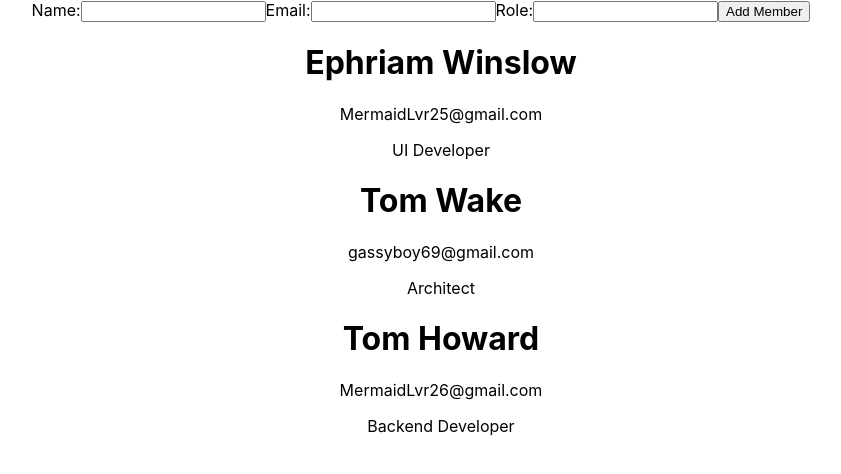
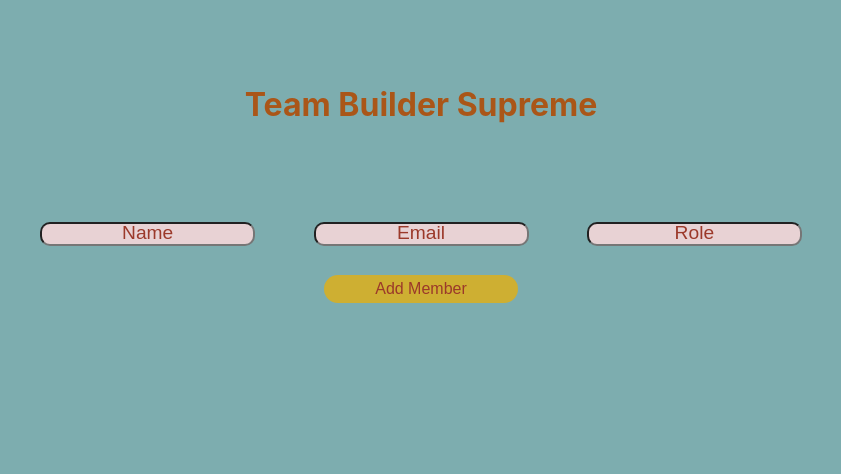
Before and after one commit to bloominstituteoftechnology/team-builder, a React (Create React App) app in the folder team-builder/: page / in a window 1280 px wide. Shown: the top 474 px of the page, without its empty margins (219-1060 px from the left). Built offline with nearby package versions, Linux system fonts and the light colour scheme.

Commit message:
MVP plus styling

```diff
--- a/team-builder/src/App.js
+++ b/team-builder/src/App.js
@@ -1,13 +1,29 @@
-import React from "react";
+import React, { useState } from "react";
 import "./App.css";
 import Form from "./Form";
 import TeamMembers from "./TeamMembers";
+import NewMember from "./NewMember";
 
 function App() {
+  const [members, setMember] = useState([{}]);
+
+  const addNewMember = member => {
+    const newMember = {
+      name: member.name,
+      email: member.email,
+      role: member.role
+    };
+    setMember([...members, newMember]);
+  };
+
   return (
-    <div className="App">
-      <Form />
-      <TeamMembers />
+    <div>
+      <h1>Team Builder Supreme</h1>
+      <div className="App">
+        <Form addNewMember={addNewMember} />
+        {/* <TeamMembers /> */}
+        <NewMember members={members} />
+      </div>
     </div>
   );
 }
--- a/team-builder/src/Form.js
+++ b/team-builder/src/Form.js
@@ -2,26 +2,47 @@ import React, { useState } from "react";
 
 const Form = props => {
   const [member, setMember] = useState({
-    name: "Name",
-    email: "Email",
-    role: "Role"
+    name: "",
+    email: "",
+    role: ""
   });
+
+  const changeInfo = event => {
+    setMember({ ...member, [event.target.name]: event.target.value });
+  };
 
   const submitMember = event => {
     event.preventDefault();
     props.addNewMember(member);
-    setMember({ name: "Name", email: "Email", role: "Role" });
+    setMember({ name: "", email: "", role: "" });
   };
 
   return (
     <div>
       <form onSubmit={submitMember}>
-        <label htmlFor="name">Name:</label>
-        <input id="name" type="text" name="name"></input>
-        <label htmlFor="email">Email:</label>
-        <input id="email" type="text" name="email"></input>
-        <label htmlFor="role">Role:</label>
-        <input id="role" type="text" name="role"></input>
+        <input
+          id="name"
+          type="text"
+          name="name"
+          placeholder="Name"
+          onChange={changeInfo}
+        />
+
+        <input
+          id="email"
+          type="text"
+          name="email"
+          placeholder="Email"
+          onChange={changeInfo}
+        />
+
+        <input
+          id="role"
+          type="text"
+          name="role"
+          placeholder="Role"
+          onChange={changeInfo}
+        />
         <button type="submit">Add Member</button>
       </form>
     </div>
--- /dev/null
+++ b/team-builder/src/NewMember.js
@@ -0,0 +1,19 @@
+import React from "react";
+
+const NewMember = props => {
+  return (
+    <>
+      <div>
+        {props.members.map(item => (
+          <div className="member-card" key={item.name}>
+            <h2>{item.name}</h2>
+            <p>{item.email}</p>
+            <p>{item.role}</p>
+          </div>
+        ))}
+      </div>
+    </>
+  );
+};
+
+export default NewMember;
--- a/team-builder/src/TeamMembers.js
+++ b/team-builder/src/TeamMembers.js
@@ -1,33 +1,33 @@
-import React from "react";
+// import React from "react";
 
-const Tm = [
-  {
-    name: "Ephriam Winslow",
-    email: "MermaidLvr25@gmail.com",
-    role: "UI Developer"
-  },
-  { name: "Tom Wake", email: "gassyboy69@gmail.com", role: "Architect" },
-  {
-    name: "Tom Howard",
-    email: "MermaidLvr26@gmail.com",
-    role: "Backend Developer"
-  }
-];
+// const Tm = [
+//   {
+//     name: "Ephriam Winslow",
+//     email: "MermaidLvr25@gmail.com",
+//     role: "UI Developer"
+//   },
+//   { name: "Tom Wake", email: "gassyboy69@gmail.com", role: "Architect" },
+//   {
+//     name: "Tom Howard",
+//     email: "MermaidLvr26@gmail.com",
+//     role: "Backend Developer"
+//   }
+// ];
 
-function TeamMembers() {
-  return (
-    <>
-      <ul>
-        {Tm.map(item => (
-          <li>
-            <h1>{item.name}</h1>
-            <p>{item.email}</p>
-            <p>{item.role}</p>
-          </li>
-        ))}
-      </ul>
-    </>
-  );
-}
+// const TeamMembers = members => {
+//   return (
+//     <>
+//       <div>
+//         {Tm.map(item => (
+//           <div className="member-card" key={item.name}>
+//             <h2>{item.name}</h2>
+//             <p>{item.email}</p>
+//             <p>{item.role}</p>
+//           </div>
+//         ))}
+//       </div>
+//     </>
+//   );
+// };
 
-export default TeamMembers;
+// export default TeamMembers;
--- a/team-builder/src/index.css
+++ b/team-builder/src/index.css
@@ -12,6 +12,51 @@ code {
     monospace;
 }
 
-li {
-  list-style: none;
+html {
+  text-align: center;
+  background-color: #7dadaf;
+  color: #aa5618;
+  margin: 5% 12%;
 }
+
+form {
+  display: flex;
+  justify-content: center;
+  flex-wrap: wrap;
+  margin-top: 10%;
+}
+
+input {
+  background-color: #e8d2d4;
+  color: #9b392a;
+  font-size: 100%;
+  margin: 0 3% 0 3%;
+  border-radius: 10px;
+  text-align: center;
+}
+
+::placeholder {
+  color: #9b392a;
+  font-size: 120%;
+}
+
+p {
+  color: #9b392a;
+  font-size: 115%;
+}
+
+button {
+  background-color: #ceaf32;
+  color: #9b392a;
+  font-size: 100%;
+  border-radius: 20px;
+  border: none;
+  padding: 5px;
+  margin: 3% 40%;
+  width: 100%;
+}
+
+.member-card {
+  background-color: rgba(232, 210, 212, 0.4);
+  margin: 0 25% 0 25%;
+}
```
